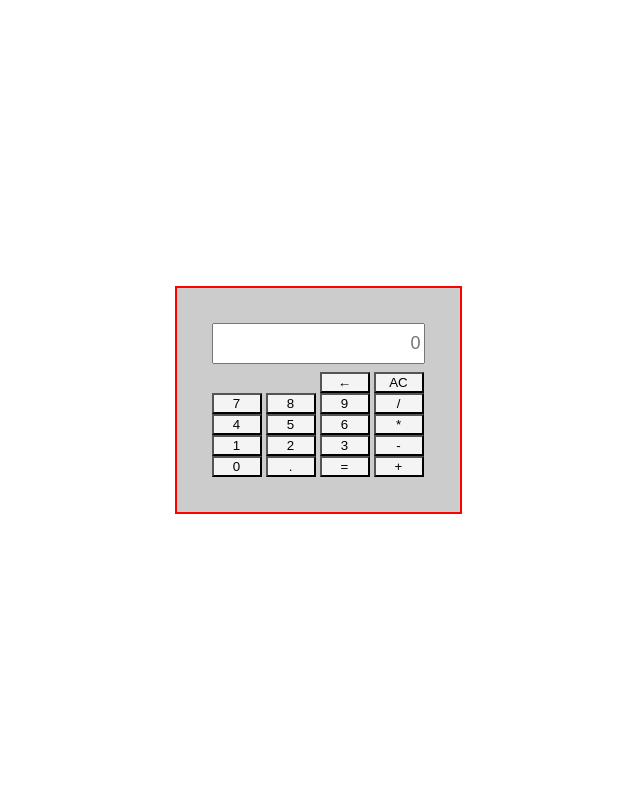
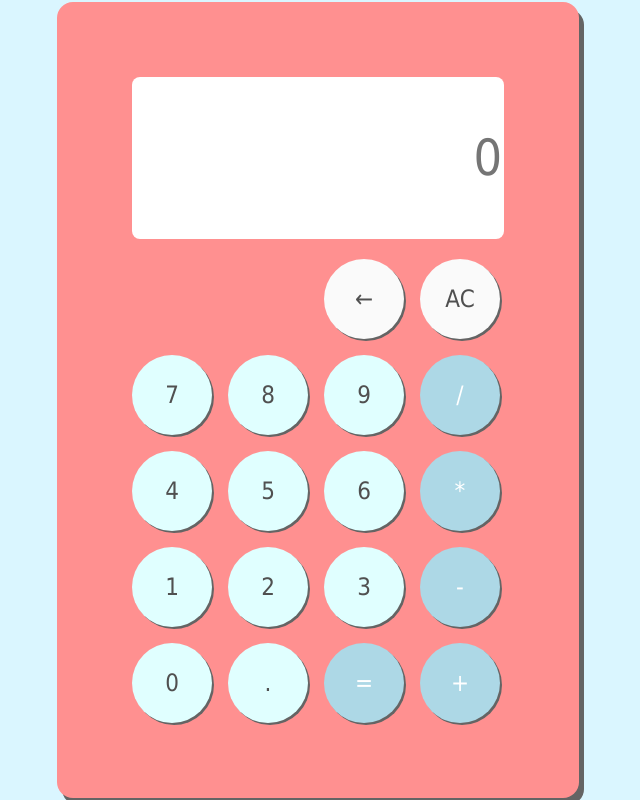
Before and after one commit to WilliamSegrestAU/calculator, a plain HTML site: page index.html in a window 1280 px wide. Shown: the whole page, without its empty margins (322-962 px from the left). Drawn offline with Linux system fonts and the light colour scheme.

Commit message:
Styling for the calculator

```diff
--- a/style.css
+++ b/style.css
@@ -5,49 +5,83 @@ html, body {
     flex-direction: column;
     justify-content: center;
     align-items: center;
+    background-color: rgb(218, 246, 255);
 }
 
 .column-one{
     display: flex;
     flex-direction: column-reverse;
+    gap: 16px;
 }
 
 .column-two {
     display: flex;
     flex-direction: column-reverse;
+    gap: 16px;
 }
 
 .column-three {
     display: flex;
     flex-direction: column-reverse;
+    gap: 16px;
 }
 
 .column-four {
     display: flex;
     flex-direction: column-reverse;
+    gap: 16px;
 }
 
 .all-columns {
     display: flex;
     flex: auto;
-    gap: 4px;
+    gap: 16px;
 }
 
 input {
-    width: 205px;
-    height: 35px;
-    margin-bottom: 8px;
-    font-size: 18px;
+    width: 368px;
+    height: 160px;
+    margin-bottom: 20px;
+    font-size: 50px;
     text-align: right;
+    border-style: none;
+    border-radius: 8px;
+    color: rgb(80, 80, 80);
+    font-family: Tahoma, sans-serif;
 }
 
 button {
-    width: 50px;
-    background-color: #f4f4f4;
+    font-size: 24px;
+    height: 80px;
+    width: 80px;
+    border-style: none;
+    border-radius: 80%;
+    box-shadow: 2px 2px #646464;
+    font-family: Tahoma, sans-serif;
+}
+
+button:active {
+    transform: translateY(1px);
 }
 
 .calc_container {
-    padding: 35px;
-    background-color: #ccc;
-    border: 2px solid red;
+    padding: 75px;
+    background-color: rgb(255, 144, 144);
+    box-shadow: 5px 7px #646464;
+    border-radius: 16px;
 }
+
+.num-btn {
+    background-color: lightcyan;
+    color: rgb(80, 80, 80);
+}
+
+.equals-btn, .op-btn {
+    background-color: lightblue;
+    color: white;
+}
+
+.clear-btn, .backspace-btn {
+    background-color: rgb(250, 250, 250);
+    color: rgb(80, 80, 80);
+}
```
